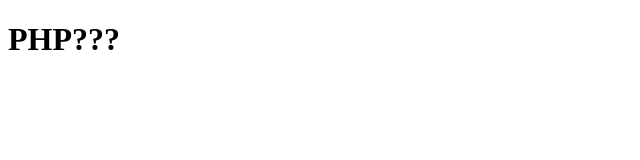
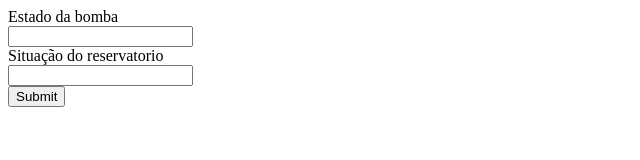
Before and after one commit to vbl10/pages, a plain HTML site: page index.html in a window 1280 px wide. Shown: the whole page, without its empty margins (0-640 px from the left). Drawn offline with Linux system fonts and the light colour scheme.

Commit message:
Update index.html

```diff
--- a/index.html
+++ b/index.html
@@ -1,9 +1,25 @@
 <!DOCTYPE html>
-<html>
-  <head>
-    <title>TestePHP</title>
-  </head>
-  <body>
-    <h1>PHP???</h1>
-  </body>
+<html lang="en">
+<head>
+    <meta charset="UTF-8">
+    <meta name="viewport" content="width=device-width, initial-scale=1.0">
+    <title>Document</title>
+</head>
+<body>
+    <form action="https://gardeningprojectteste.000webhostapp.com/teste/post-esp-data-ctrl.php" method="post", >
+        <input type="hidden" name="api_key" value="tPmAT5Ab3j7F9">
+
+        <label for="EstadoBomba">Estado da bomba</label>
+        <br>
+        <input type="text", id="EstadoBomba", name="EstadoBomba">
+        <br>
+
+        <label for="SituacaoReservatorio">Situação do reservatorio</label>
+        <br>
+        <input type="text", id="SituacaoReservatorio", name="SituacaoReservatorio">
+        <br>
+
+        <button type="submit">Submit</button>
+    </form>
+</body>
 </html>
```
